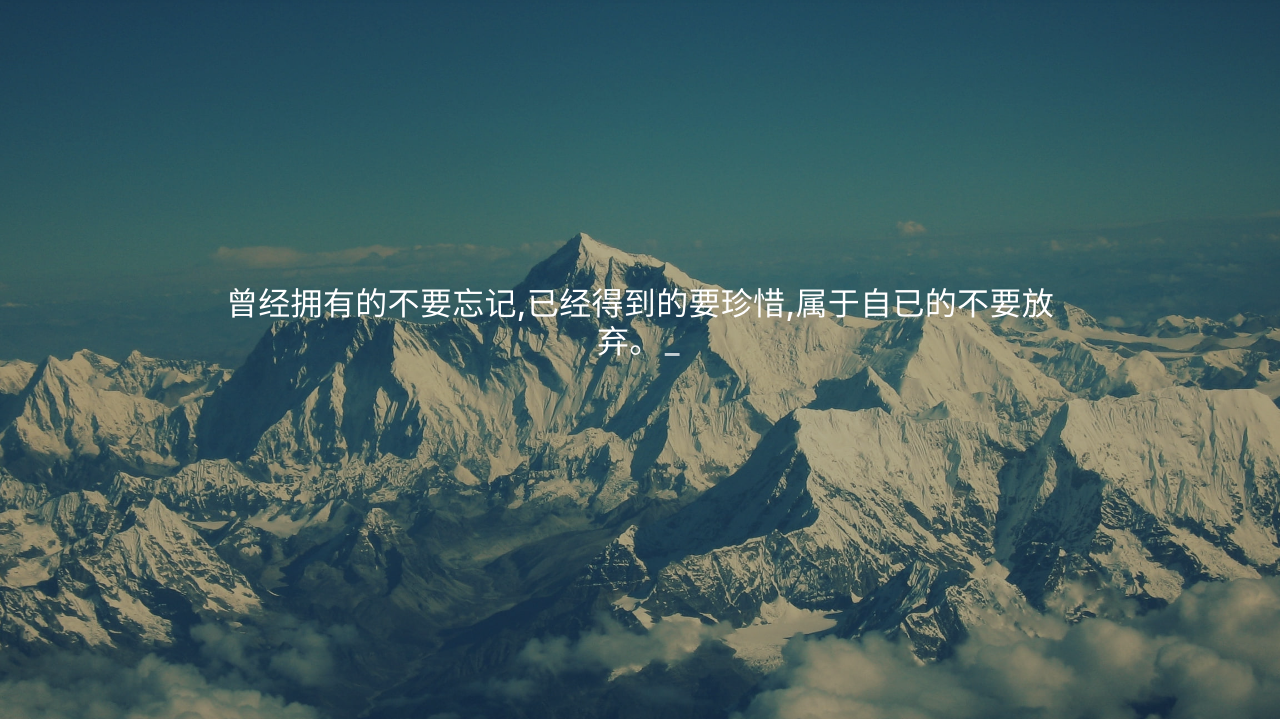
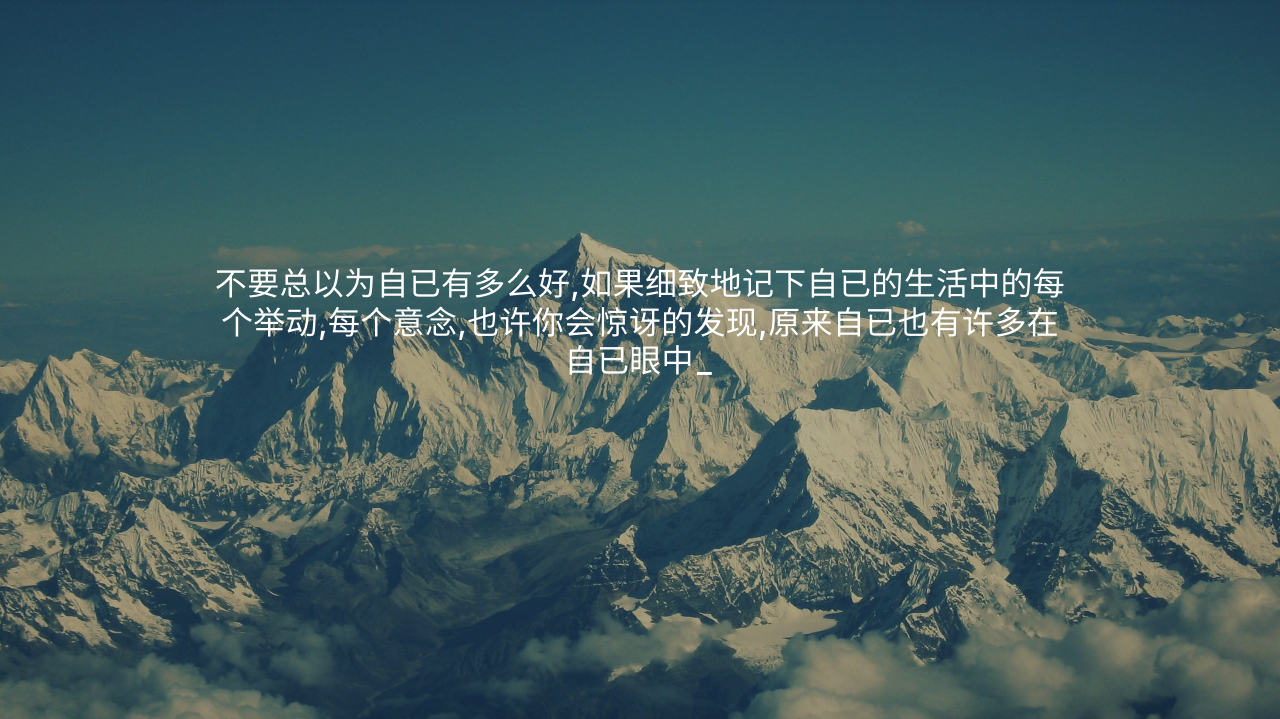
Before and after one commit to QunarYou/QunarYou.github.io, a plain HTML site: page index.html in a window 1280 px wide. Shown: the part 73-792 px from the top of the page. Drawn offline with nearby package versions, Linux system fonts and the light colour scheme; some packages are replaced by stand-ins of ours; a script that the page names is missing; some icons are missing; a small style sheet from the web is missing.

Commit message:
Site updated: 2023-02-12 17:12:46

```diff
--- a/index.html
+++ b/index.html
@@ -203,7 +203,7 @@
       <div class="banner-text text-center fade-in-up">
         <div class="h2">
 
-            <span id="subtitle" data-typed-text="曾经拥有的不要忘记,已经得到的要珍惜,属于自已的不要放弃。"></span>
+            <span id="subtitle" data-typed-text="不要总以为自已有多么好,如果细致地记下自已的生活中的每个举动,每个意念,也许你会惊讶的发现,原来自已也有许多在自已眼中只有别人有的错误,明白了这个道理,会使我们象容忍自已一样容忍别人。"></span>
 
         </div>
 
```
Also changed, not shown: page/2/index.html (+1 -1 lines).
